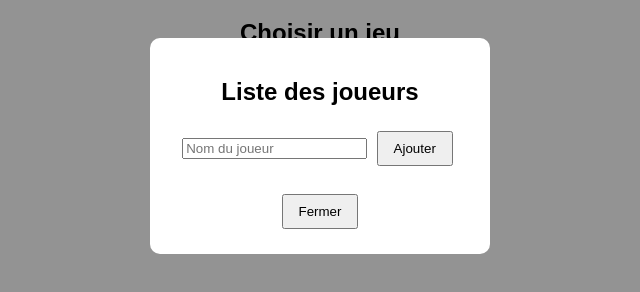
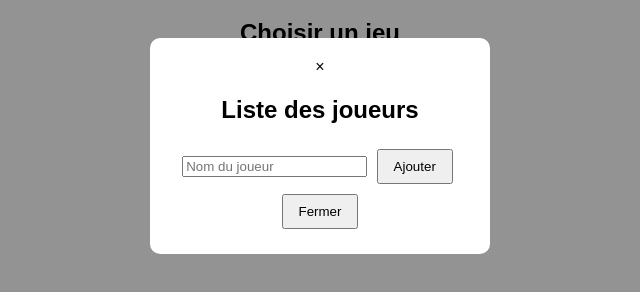
Before and after one commit to WewennJr/compteur-points, a plain HTML site: page index.html in a window 1280 px wide. Both pictures are taken after a click on the button "⚙️ Paramètres joueurs". Shown: the part 90-382 px from the top of the page, without its empty margins (320-960 px from the left). Drawn offline with Linux system fonts and the light colour scheme.

Commit message:
Update index.html

```diff
--- a/index.html
+++ b/index.html
@@ -7,28 +7,31 @@
 </head>
 <body>
 
-  <h1>🎲 Compteur de Points</h1>
+  <div class="container">
+    <h1>🎲 Compteur de Points</h1>
 
-  <!-- Liste des jeux -->
-  <h2>Choisir un jeu</h2>
-  <ul id="gameList">
-    <li><a href="jeux/tarot-africain.html">Tarot Africain</a></li>
-    <!-- On pourra en ajouter d'autres -->
-  </ul>
+    <h2>Choisir un jeu</h2>
+    <ul id="gameList">
+      <li><a href="jeux/tarot-africain.html" class="game-link">Tarot Africain</a></li>
+      <!-- Tu pourras en ajouter d'autres ici -->
+    </ul>
 
-  <!-- Bouton paramètres -->
-  <button id="settingsBtn">⚙️ Paramètres joueurs</button>
+    <button id="settingsBtn" class="btn">⚙️ Paramètres joueurs</button>
+  </div>
 
-  <!-- Fenêtre modale pour gérer les joueurs -->
+  <!-- Fenêtre modale -->
   <div id="settingsModal" class="modal">
     <div class="modal-content">
+      <span class="close" onclick="closeModal()">&times;</span>
       <h2>Liste des joueurs</h2>
       <ul id="playerList"></ul>
 
-      <input type="text" id="newPlayer" placeholder="Nom du joueur">
-      <button onclick="addPlayer()">Ajouter</button>
-      <br><br>
-      <button onclick="closeModal()">Fermer</button>
+      <div class="add-player">
+        <input type="text" id="newPlayer" placeholder="Nom du joueur">
+        <button class="btn small" onclick="addPlayer()">Ajouter</button>
+      </div>
+
+      <button class="btn secondary" onclick="closeModal()">Fermer</button>
     </div>
   </div>
 
```
